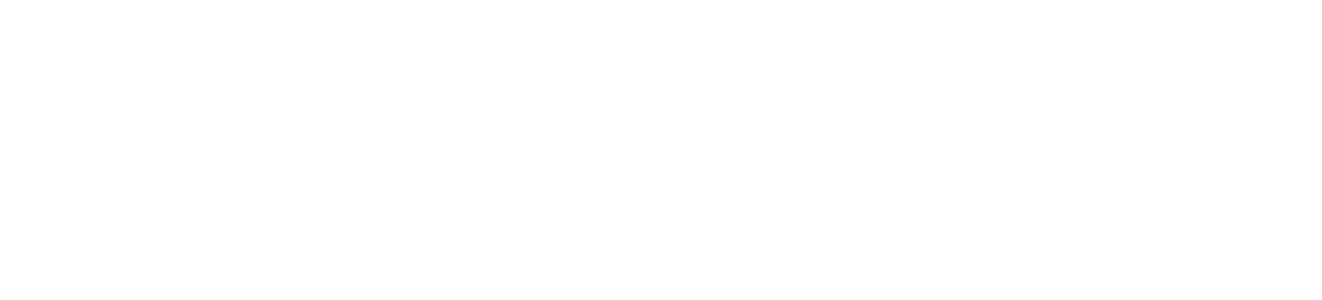
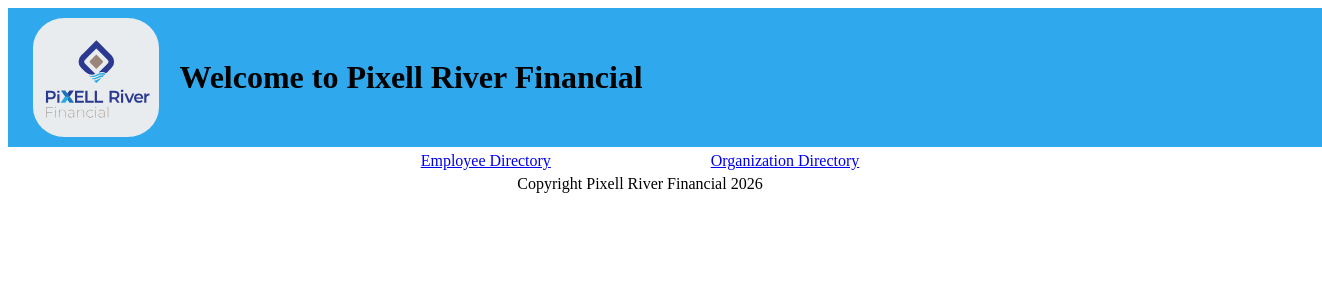
Before and after one commit to rrc-sp2025-omaxwell/Comp-4002-labs, a React (Vite) app: page / in a window 1280 px wide. Before the commit this address had no page. Shown: the top 300 px of the page, 1322 px wide, since content can reach past the window. Built offline with nearby package versions, Linux system fonts and the light colour scheme.

Commit message:
feat: nav links created for different pages.

```diff
--- a/src/App.tsx
+++ b/src/App.tsx
@@ -8,6 +8,7 @@
 import type { DepartmentData } from "./types/department_data_type";
 import OrganizationTable from "./components/common/organization_page/organization_page"
 import management_list from "./assets/management_list.json"
+import { Nav } from "./components/common/nav/nav"
 
 import { Routes, Route } from "react-router-dom";
 
@@ -15,11 +16,21 @@
 
     // Initialize state for employees
     const [employees, setEmployees] = useState<DepartmentData>(employeeList);
+
     return (
         <Routes>
+            <Route path="/" element={
+                <>
+                <Header />
+                <Nav />
+                <Footer />
+                </>
+            } />
+
             <Route path="/employees" element={
                 <>
                 <Header />
+                <Nav />
                 {/* EmployeeList takes the latest state of employee list. */}
                 <EmployeeList
                     employees={employees} />
@@ -35,6 +46,7 @@
             <Route path="/organization" element={
                 <>
                 <Header />
+                <Nav />
                 <OrganizationTable
                     managementList={management_list} />
                 <Footer />
--- a/src/components/common/header/header.css
+++ b/src/components/common/header/header.css
@@ -9,7 +9,7 @@
 }
 
 .header-PRF-logo {
-    width: 20%;
+    width: 10%;
     height: auto;
     background-color: rgb(232, 236, 238);
     border-radius: 25%;
--- a/src/components/common/header/header.tsx
+++ b/src/components/common/header/header.tsx
@@ -1,11 +1,28 @@
 import "./header.css";
 import logo from "../../../assets/logo.svg"
 
+import { useLocation } from "react-router-dom"
+
 function Header() {
+    // grab pathname
+    const pathLocation = useLocation();
+
+    // determine header text based on path
+    // Default
+    let headerText = "Welcome to Pixell River Financial"
+
+    if (pathLocation.pathname === "/employees") {
+        headerText = "Pixell River Employee Directory";
+    }
+
+    if (pathLocation.pathname === "/organization") {
+        headerText = "Pixell River Organization Directory";
+    }
+
     return(
         <header>
             <img src={logo} alt="Pixell River Logo" className="header-PRF-logo"/>
-            <h1 className="header-text">Pixell River Employee Directory</h1>
+            <h1 className="header-text">{headerText}</h1>
         </header>
     )
 }
--- /dev/null
+++ b/src/components/common/nav/nav.css
@@ -0,0 +1,12 @@
+nav .page-links {
+    margin: 0 auto;
+    display: flex;
+    width: 60%;
+    justify-content: space-evenly;
+    margin-top: 5px;
+    margin-bottom: 5px;
+}
+
+nav .page-links .link {
+    background-color: brown;
+}
--- /dev/null
+++ b/src/components/common/nav/nav.tsx
@@ -0,0 +1,20 @@
+import { NavLink } from "react-router";
+import "./nav.css"
+
+export function Nav() {
+    return(
+        <nav>
+            <div className="page-links">
+
+                <NavLink to="/employees">
+                Employee Directory
+                </NavLink>
+
+                <NavLink to="/organization">
+                Organization Directory
+                </NavLink>
+
+            </div>
+        </nav>
+    );
+}
```
